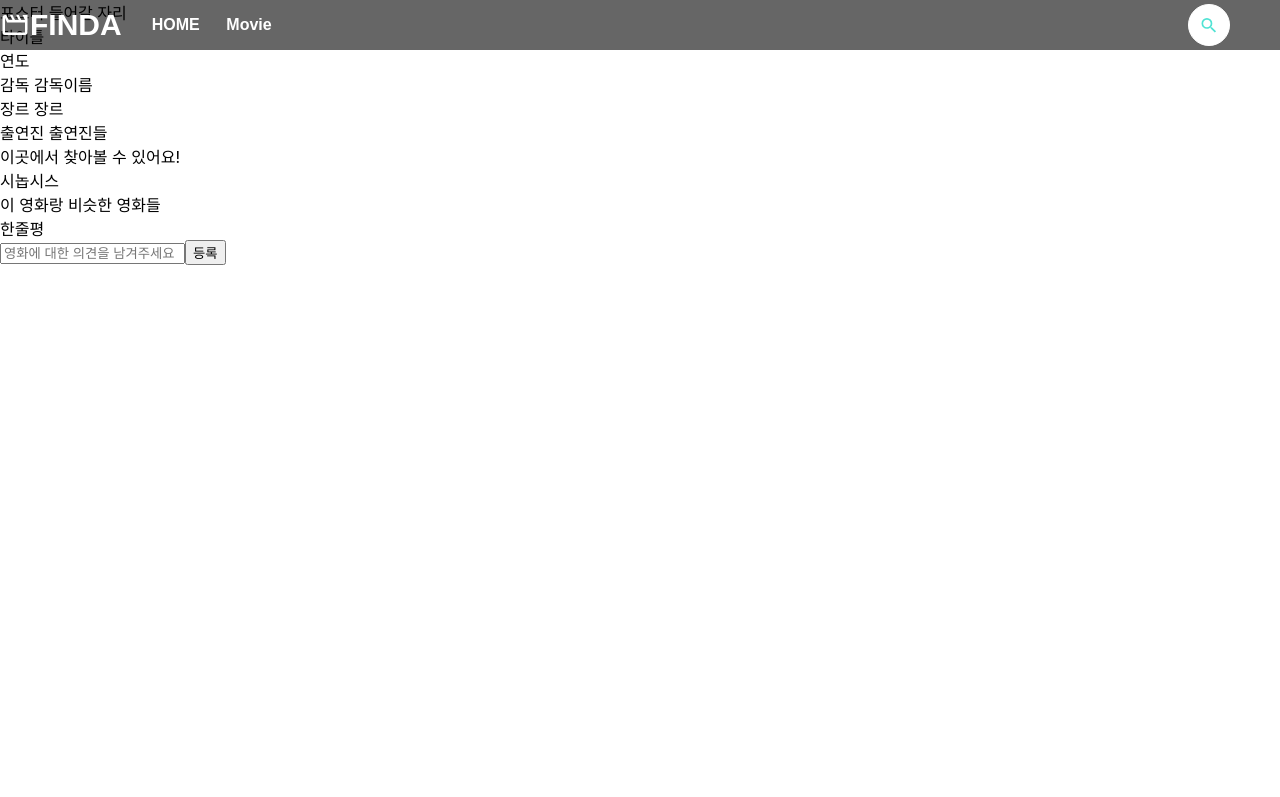
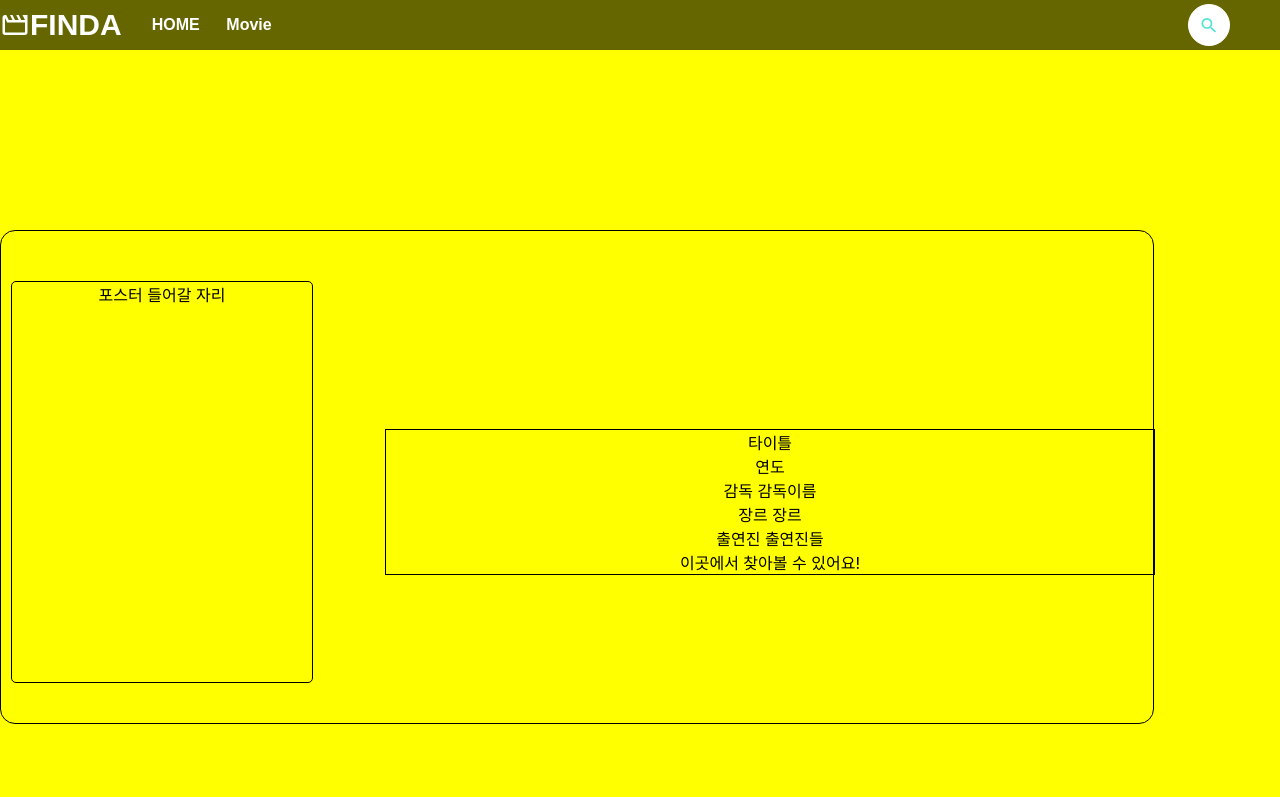
Before and after one commit to herrakam/FINDA-react, a React (Create React App) app: page /detail in a window 1280 px wide. Shown: the top 797 px of the page. Built offline with nearby package versions, Linux system fonts and the light colour scheme.

Commit message:
detail 레이아웃 잡는중

```diff
--- a/package.json
+++ b/package.json
@@ -33,7 +33,7 @@
     "eject": "react-scripts eject",
     "server": "cd server && nodemon server",
     "client": "yarn start",
-    "bothstart": "concurrently --kill-others-on-fail \"yarn server\" \"yarn client\""
+    "runserver": "concurrently --kill-others-on-fail \"yarn server\" \"yarn client\""
   },
   "eslintConfig": {
     "extends": [
--- a/src/App.js
+++ b/src/App.js
@@ -12,7 +12,11 @@ import { useEffect } from "react";
 
 function App() {
   const BodyWrap = styled.div`
+    width: 100%;
     min-height: 100vh;
+    text-align: center;
+    margin: 0 auto;
+    background: yellow;
   `;
   const callApi = async () => {
     axios.get("/").then((res) => console.log("연결됬음"));
--- a/src/components/Detail.js
+++ b/src/components/Detail.js
@@ -1,18 +1,47 @@
 import React from "react";
+import styled from "styled-components";
 
+const BackgroundPoster = styled.div`
+  width: 100%;
+  height: 300px;
+`;
+const TopWrap = styled.div`
+  padding-top: 50px;
+  position: relative;
+  top: -70px;
+  /* background: #181818; */
+  /*display: flex;*/
+  /*flex-direction: column;*/
+  display: grid;
+  justify-content: space-between;
+  align-items: center;
+  grid-template-columns: 1fr 2fr;
+  width: 90%;
+  z-index: 3;
+  border-radius: 15px;
+  border: 1px solid black;
+`;
+const Poster = styled.div`
+  width: 300px;
+  height: 400px;
+  /* color: white; */
+  border: 1px solid black;
+  border-radius: 5px;
+  margin: 0 0 40px 10px;
+`;
+const InfoWrap = styled.div`
+  width: 100%;
+  min-width: 75%;
+  align-items: center;
+  border: 1px solid black;
+`;
 function Detail() {
-  // //url에 전달된 정보로 검색 후 결과들 맞는 테그에 배치함, 페이지 로딩 되면 자동으로 실행
-  // const getSearchedInfo = () => {};
-  // //리뷰 입력 구현 함수
-  // const makeReview = () => {};
-  // //비슷한 영화 포스터 가져오는 함수
-  // const getSimilarMoviePoster = () => {};
   return (
     <>
-      <div className="backgroundPoster"></div>
-      <div className="topWrap">
-        <div className="poster">포스터 들어갈 자리</div>
-        <div className="infoWrap">
+      <BackgroundPoster></BackgroundPoster>
+      <TopWrap>
+        <Poster>포스터 들어갈 자리</Poster>
+        <InfoWrap>
           <div className="titleWrap">
             <div className="title">타이틀</div>
             <div className="year">연도</div>
@@ -30,8 +59,8 @@ function Detail() {
             <div className="platformTab">이곳에서 찾아볼 수 있어요!</div>
             <div className="platformDetailWrap"></div>
           </div>
-        </div>
-      </div>
+        </InfoWrap>
+      </TopWrap>
       <div className="middleWrap">
         <div className="storyWrap">시놉시스</div>
         <div className="story"></div>
```
Also changed, not shown: 1 other file (tests, documents, lock files or other folders).
